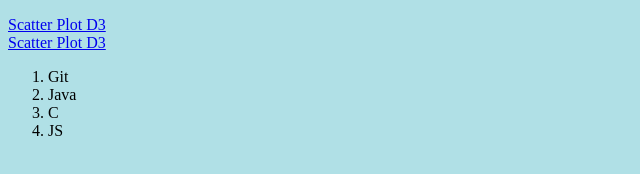
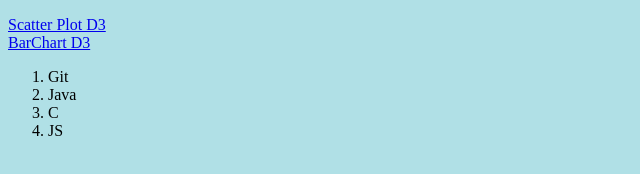
Before and after one commit to wolftec071018/andrewdao.github.io, a plain HTML site: page index.html in a window 1280 px wide. Shown: the part 214-388 px from the top of the page, 0-640 px from the left. Drawn offline with Linux system fonts and the light colour scheme.

Commit message:
added my csv

```diff
--- a/index.html
+++ b/index.html
@@ -21,7 +21,7 @@
     <a href=" https://bl.ocks.org/wolftec071018/8d102e77d4f7455c15b7a816e0e67c10"><br>D3 Bar....couldnt get csv parsing correctly</a>
     <div>
         <a href="https://bl.ocks.org/wolftec071018/e5d48e1711e74fc1785364cc39819ee9"><br> Scatter Plot D3</a>
-        <a href="https://bl.ocks.org/wolftec071018/8d102e77d4f7455c15b7a816e0e67c10"><br> Scatter Plot D3</a>
+        <a href="https://bl.ocks.org/wolftec071018/8d102e77d4f7455c15b7a816e0e67c10"><br> BarChart D3</a>
 
     </div>
     <ol>
```
